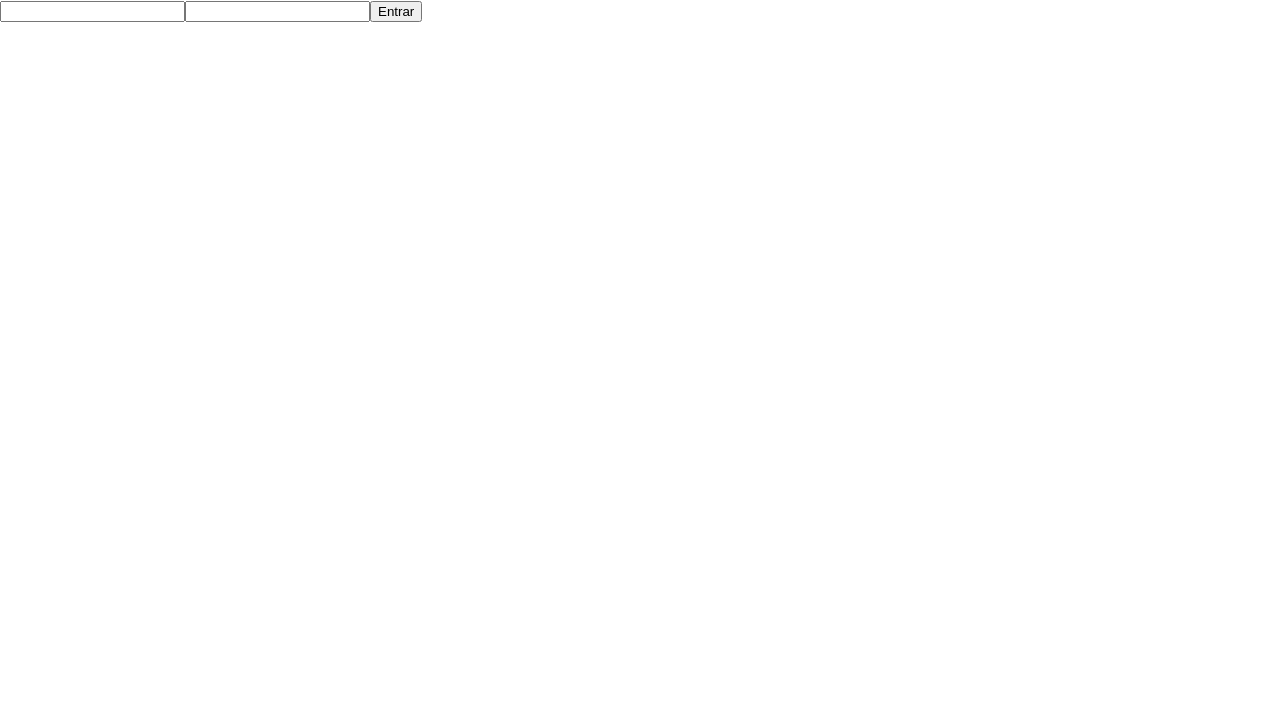
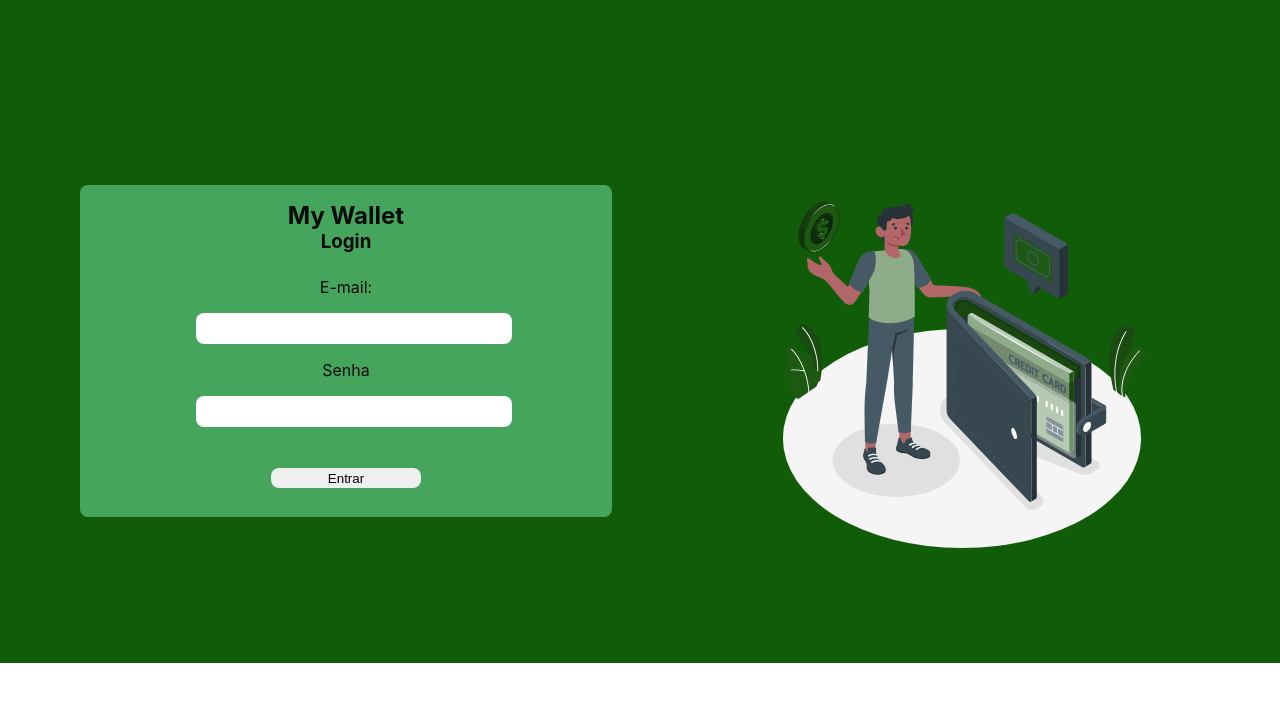
Before and after one commit to OlavioTimoteo/My-Wallet, a React (Create React App) app: page / in a window 1280 px wide. Shown: the top 702 px of the page. Built offline with nearby package versions, Linux system fonts and the light colour scheme.

Commit message:
Adiciona imagem e css no login

```diff
--- a/src/App.css
+++ b/src/App.css
@@ -1,38 +1,55 @@
-.App {
-  text-align: center;
+* {
+  margin: 0;
+  padding: 0;
 }
 
-.App-logo {
-  height: 40vmin;
-  pointer-events: none;
+.container {
+  display: flex;
+  align-items: center;
+  background-color: #115c08;
+  height: 663px;
 }
 
-@media (prefers-reduced-motion: no-preference) {
-  .App-logo {
-    animation: App-logo-spin infinite 20s linear;
-  }
+.login-container {
+  align-items: center;
+  background: #45a55d;
+  border-radius: 0.5rem;
+  color: #0a0a0a;
+  display: flex;
+  flex-direction: column;
+  margin-top: 3%;
+  margin-left: 80px;
+  padding: 1rem;
+  text-align: center;
+  width: 500px;
+  height: 300px;
 }
 
-.App-header {
-  background-color: #282c34;
-  min-height: 100vh;
+.button {
+  width: 150px;
+  border-radius: 0.5rem;
+  border: none;
+  height: 20px;
+}
+
+.login-input-container {
   display: flex;
   flex-direction: column;
-  align-items: center;
-  justify-content: center;
-  font-size: calc(10px + 2vmin);
-  color: white;
+  align-content: space-between;
 }
 
-.App-link {
-  color: #61dafb;
+.login-input-container,
+input {
+  border: none;
+  border-radius: 0.5rem;
+  margin: 1rem 0;
+  padding: 0.5rem;
+  width: 300px;
 }
 
-@keyframes App-logo-spin {
-  from {
-    transform: rotate(0deg);
-  }
-  to {
-    transform: rotate(360deg);
-  }
+.img {
+  display: flex;
+  width: 400px;
+  margin-left: 150px;
+  margin-top: 60px;
 }
--- a/src/pages/Login.js
+++ b/src/pages/Login.js
@@ -1,4 +1,8 @@
 import React from 'react';
+import '../App.css';
+import wallet from '../images/wallet.svg';
+
+
 
 class Login extends React.Component {
   constructor() {
@@ -19,23 +23,36 @@ class Login extends React.Component {
     const { email, password } = this.state;
     console.log(this.state);
     return (
+      <div className='container'>
+        <div className="login-container">
+          <h2>My Wallet</h2>
+          <h3>Login</h3>
           <form>
+            <div className="login-input-container">
+              <label> E-mail:
                 <input
-          data-testid="email-input"
+                  name="mail"
                   type="text"
-          name="email"
                   value={ email }
                   onChange={ this.handleChange }
                 />
+              </label>
+              <label> Senha
                 <input
-          data-testid="password-input"
+                  name="password"
                   type="text"
-          name="password"
                   value={ password }
                   onChange={ this.handleChange }
                 />
-        <button type="button">Entrar</button>
+              </label>
+            </div>
+            <button className='button' type="button">Entrar</button>
           </form>
+        </div >
+        <div className='img'>
+          <img src={ wallet } alt="img"></img>
+        </div>
+      </div>
     );
   }
 }
```
Also changed, not shown: src/images/wallet.svg (added). Lines whose indentation alone changed are shown as unchanged.
